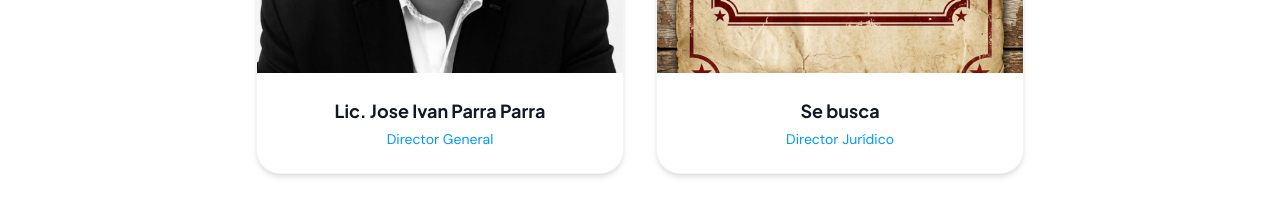
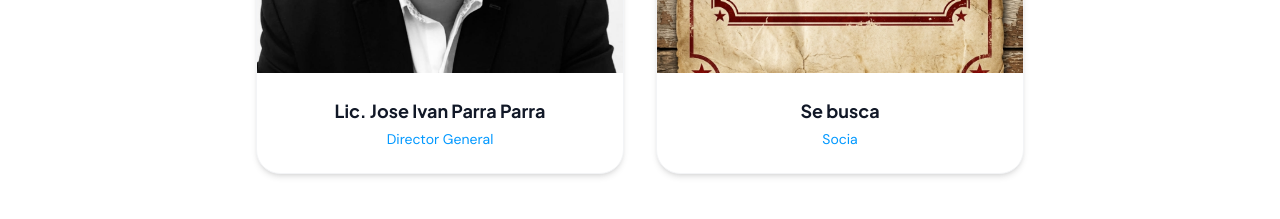
Before and after one commit to richyhoopd/heredabienes, a React (Create React App) app: page /nosotros in a window 1280 px wide. Shown: the part 1800-2019 px from the top of the page. Built offline with nearby package versions, Linux system fonts and the light colour scheme; the HTML template or start-up script is replaced by a standard one.

Commit message:
[ADD] socia

```diff
--- a/src/pages/Nosotros.jsx
+++ b/src/pages/Nosotros.jsx
@@ -27,7 +27,7 @@ const team = [
   },
   {
     name: "Se busca",
-    role: "Director Jurídico",
+    role: "Socia",
     image: "/wanted_poster.png",
   },
 ];
```
